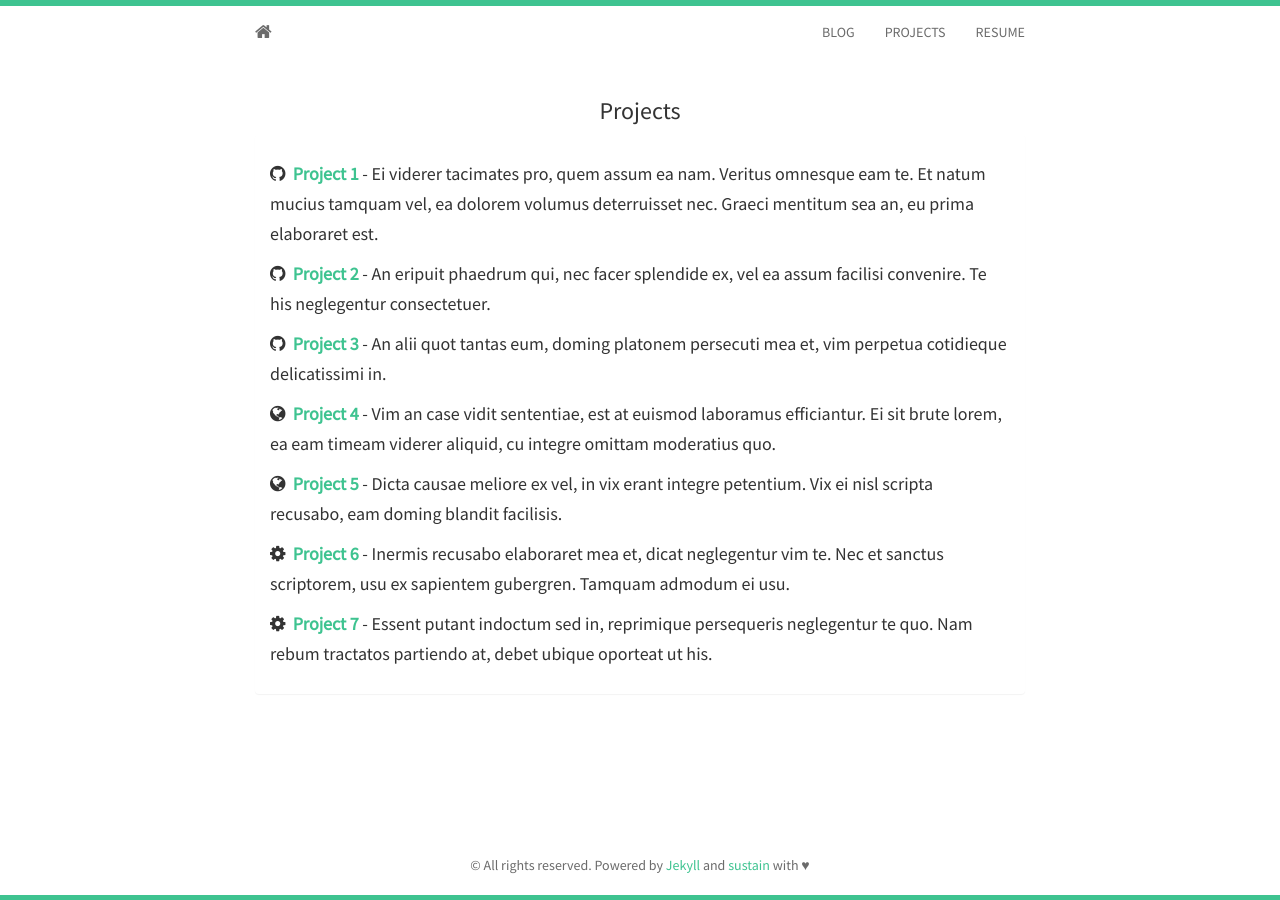
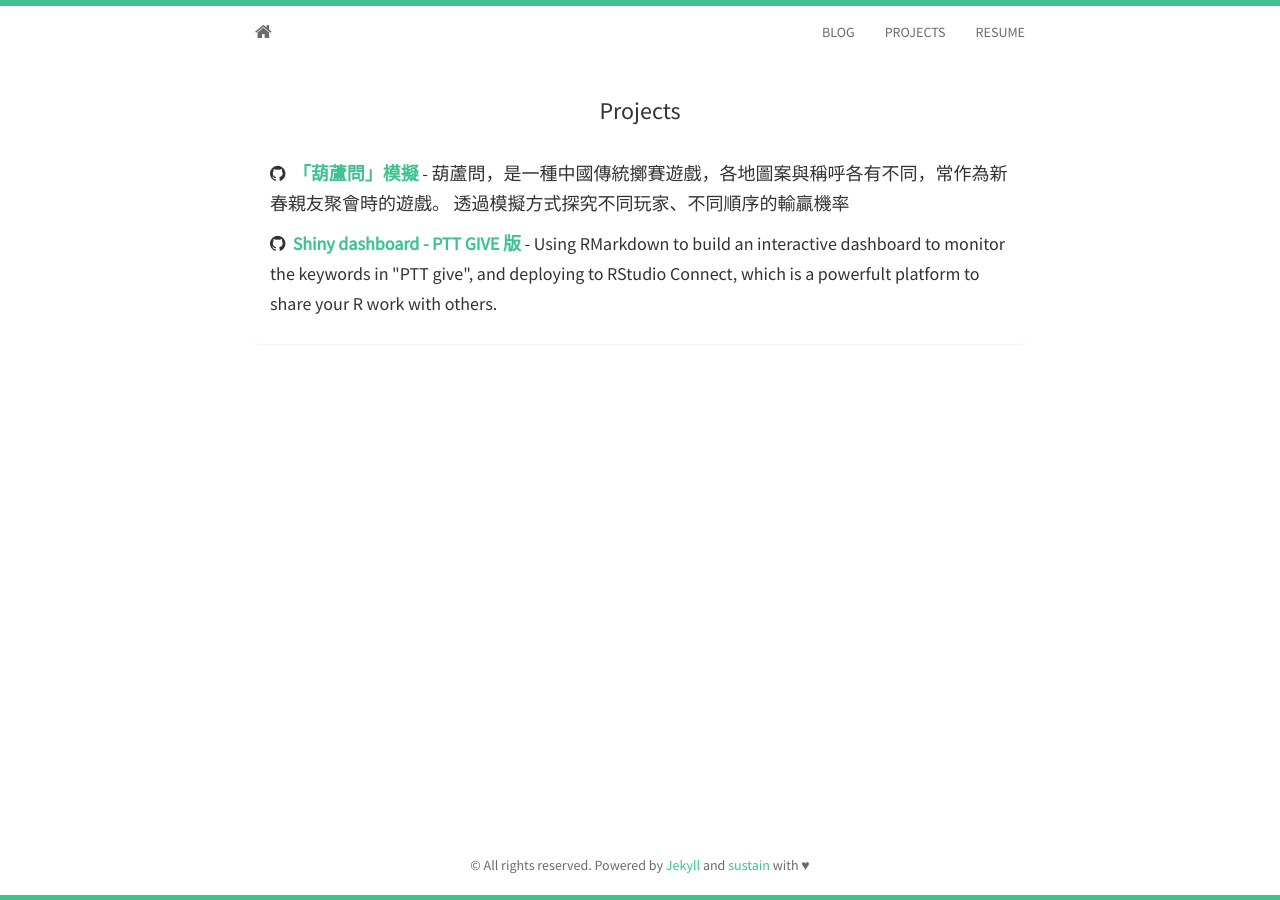
Before and after one commit to leoluyi/leoluyi.github.io.old, a Jekyll site: the page built from projects.html, in a window 1280 px wide. Built offline with Jekyll 4.4.1, drawn with Linux system fonts in a browser that asks for light colours; nearby versions of some CDN libraries.

Commit message:
Add projects

```diff
--- a/_includes/projects.html
+++ b/_includes/projects.html
@@ -4,41 +4,16 @@
   <div class="panel panel-default">
     <div class="panel-body">
 		<h5>
-			<i class="fa fa-github"></i>&nbsp;&nbsp;<strong><a href="#">Project 1</a></strong>
-			- Ei viderer tacimates pro, quem assum ea nam. Veritus omnesque eam te. Et natum mucius tamquam vel,
-			ea dolorem volumus deterruisset nec. Graeci mentitum sea an, eu prima elaboraret est.
+			<i class="fa fa-github"></i>&nbsp;&nbsp;<strong><a href="https://github.com/leoluyi/huluwen">「葫蘆問」模擬</a></strong>
+			- 葫蘆問，是一種中國傳統擲賽遊戲，各地圖案與稱呼各有不同，常作為新春親友聚會時的遊戲。
+            透過模擬方式探究不同玩家、不同順序的輸贏機率
 		</h5>
 		<h5>
-			<i class="fa fa-github"></i>&nbsp;&nbsp;<strong><a href="#">Project 2</a></strong>
-			- An eripuit phaedrum qui, nec facer splendide ex, vel ea assum facilisi convenire.
-			Te his neglegentur consectetuer.
+			<i class="fa fa-github"></i>&nbsp;&nbsp;<strong><a href="https://github.com/leoluyi/ptt_give_dashboard">Shiny dashboard - PTT GIVE 版</a></strong>
+			- Using RMarkdown to build an interactive dashboard to monitor the
+            keywords in "PTT give", and deploying to RStudio Connect, which is
+            a powerfult platform to share your R work with others.
 		</h5>
-    	<h5>
-			<i class="fa fa-github"></i>&nbsp;&nbsp;<strong><a href="#">Project 3</a></strong>
-			- An alii quot tantas eum, doming platonem persecuti mea et, vim perpetua cotidieque delicatissimi in.
-		</h5>
-		<h5>
-			<i class="fa fa-globe"></i>&nbsp;&nbsp;<strong><a href="#">Project 4</a></strong>
-			- Vim an case vidit sententiae, est at euismod laboramus efficiantur. Ei sit brute lorem,
-			ea eam timeam viderer aliquid, cu integre omittam moderatius quo.
-		</h5>
-		<h5>
-			<i class="fa fa-globe"></i>&nbsp;&nbsp;<strong><a href="#">Project 5</a></strong>
-			- Dicta causae meliore ex vel, in vix erant integre petentium. Vix ei nisl scripta recusabo,
-			eam doming blandit facilisis.
-		</h5>
-		<h5>
-			<i class="fa fa-cog"></i>&nbsp;&nbsp;<strong><a href="#">Project 6</a></strong>
-			- Inermis recusabo elaboraret mea et, dicat neglegentur vim te. Nec et sanctus scriptorem,
-			usu ex sapientem gubergren. Tamquam admodum ei usu.
-		</h5>
-		<h5>
-			<i class="fa fa-cog"></i>&nbsp;&nbsp;<strong><a href="#">Project 7</a></strong>
-			- Essent putant indoctum sed in, reprimique persequeris neglegentur te quo. Nam rebum
-			tractatos partiendo at, debet ubique oporteat ut his.
-		</h5>
-
-
     </div>
   </div>
 </div>
```
